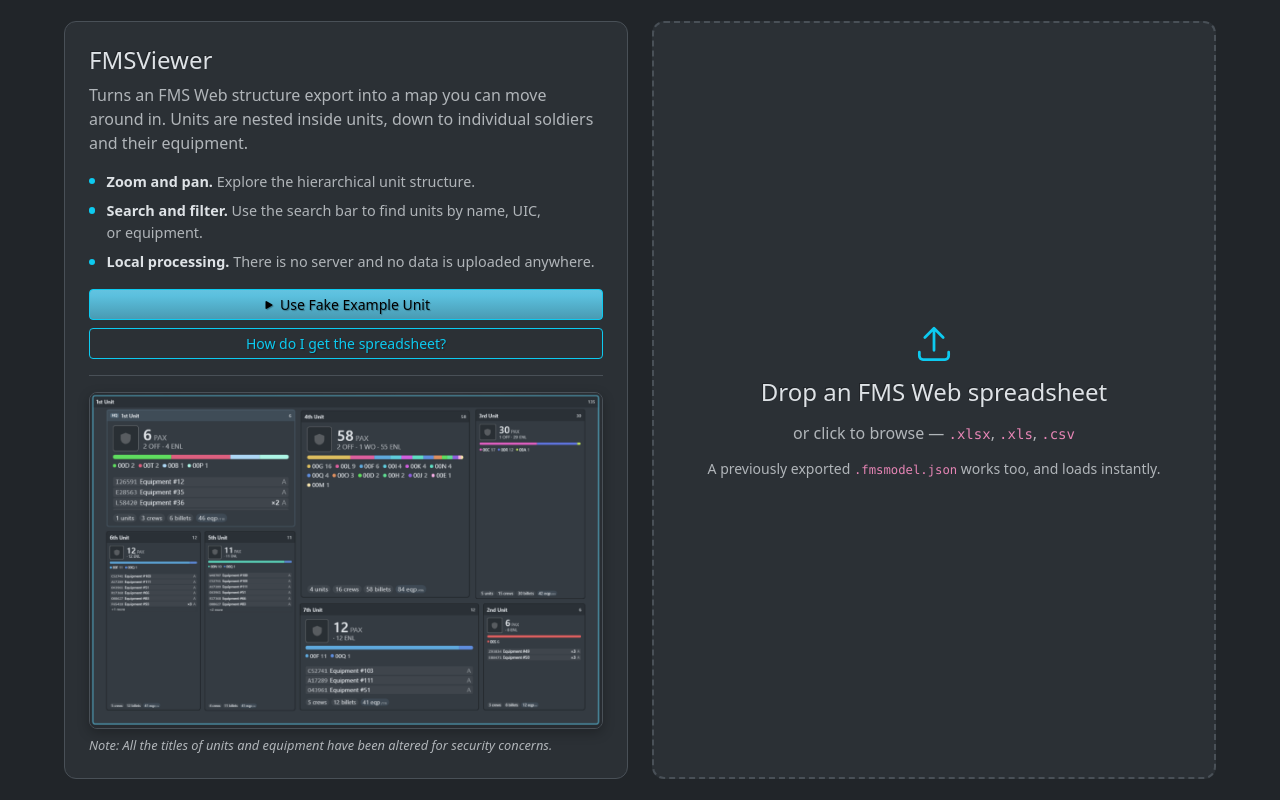
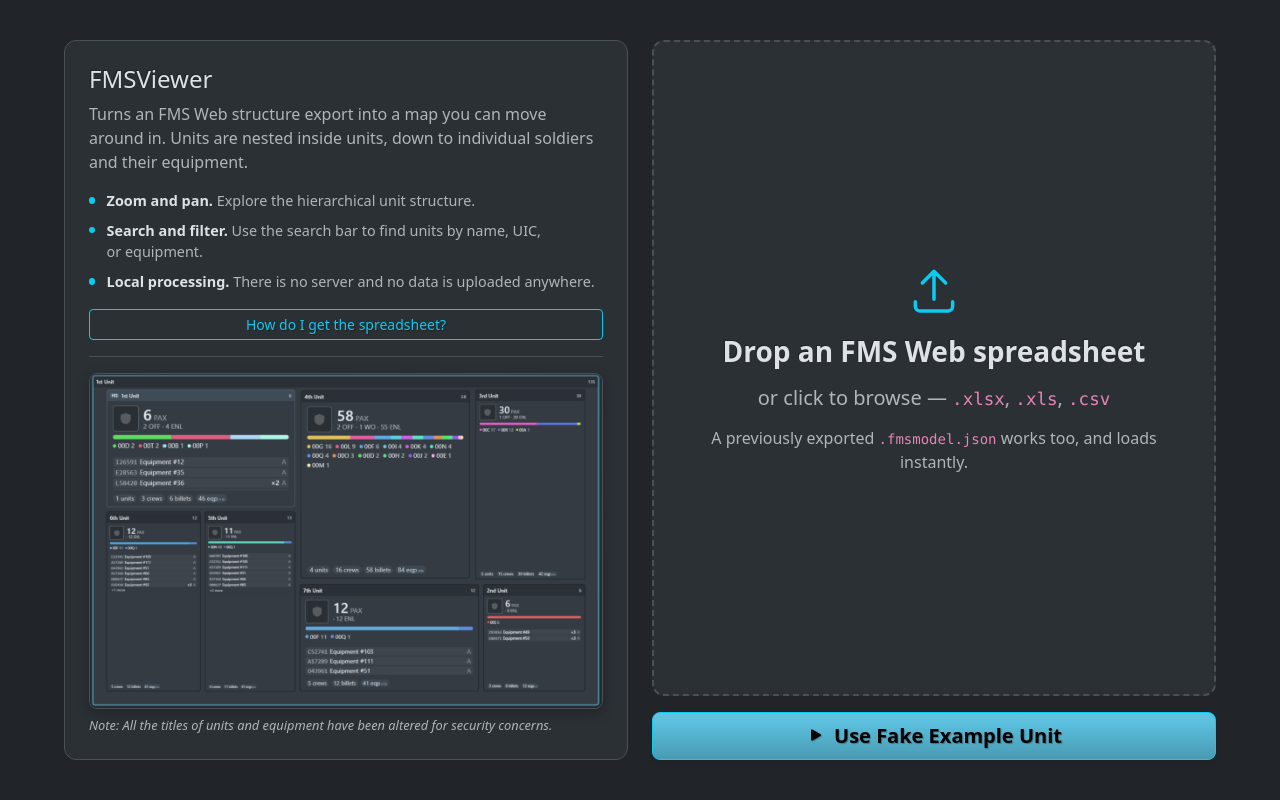
Before and after one commit to kdeary/FMSViewer, a React (Vite) app: page / in a window 1280 px wide. Built offline with nearby package versions, Linux system fonts and the light colour scheme.

Commit message:
refactor: relocate example unit button under upload dropzone and increase dropzone font size

```diff
--- a/src/styles/app.css
+++ b/src/styles/app.css
@@ -185,7 +185,7 @@ body { overflow: hidden; }
 }
 .drop-zone:hover, .drop-zone:focus-visible { border-color: var(--bs-info); background: var(--bs-secondary-bg); }
 .drop-zone.is-over { border-color: var(--bs-info); transform: scale(1.01); }
-.drop-icon { width: 2.75rem; height: 2.75rem; margin-bottom: 0.5rem; fill: none; stroke: var(--bs-info); stroke-width: 1.5; stroke-linecap: round; stroke-linejoin: round; }
+.drop-icon { width: 3.5rem; height: 3.5rem; margin-bottom: 0.75rem; fill: none; stroke: var(--bs-info); stroke-width: 1.5; stroke-linecap: round; stroke-linejoin: round; }
 .drop-note { display: flex; align-items: center; margin-top: 1rem; }
 
 .progress-card { width: 100%; }
--- a/src/ui/FileDrop.jsx
+++ b/src/ui/FileDrop.jsx
@@ -68,16 +68,7 @@ export default function FileDrop({ onSheet, onModel, error }) {
               </li>
             </ul>
 
-            <div className="d-grid gap-2 mb-3">
-              <button
-                type="button"
-                className="btn btn-info btn-sm w-100"
-                onClick={loadExampleUnit}
-                disabled={loadingExample}
-              >
-                <i className="bi bi-play-fill me-1" />
-                {loadingExample ? 'Loading example…' : 'Use Fake Example Unit'}
-              </button>
+            <div className="mb-3">
               <button
                 type="button"
                 className="btn btn-outline-info btn-sm w-100"
@@ -109,7 +100,7 @@ export default function FileDrop({ onSheet, onModel, error }) {
           </section>
         </div>
 
-        {/* Right Column: Dropzone ONLY */}
+        {/* Right Column: Dropzone & Fake Example Unit Button */}
         <div className="landing-right">
           <div
             className={`drop-zone${over ? ' is-over' : ''}`}
@@ -125,11 +116,11 @@ export default function FileDrop({ onSheet, onModel, error }) {
               <path d="M12 16V4m0 0L7 9m5-5l5 5" />
               <path d="M4 17v2a2 2 0 002 2h12a2 2 0 002-2v-2" />
             </svg>
-            <h2 className="h4 mb-2">Drop an FMS Web spreadsheet</h2>
-            <p className="text-body-secondary mb-2">
-              or click to browse — <code>.xlsx</code>, <code>.xls</code>, <code>.csv</code>
+            <h2 className="fs-3 fw-bold mb-2">Drop an FMS Web spreadsheet</h2>
+            <p className="fs-5 text-body-secondary mb-2">
+              or click to browse &mdash; <code>.xlsx</code>, <code>.xls</code>, <code>.csv</code>
             </p>
-            <p className="text-body-secondary small mb-0">
+            <p className="fs-6 text-body-secondary mb-0">
               A previously exported <code>.fmsmodel.json</code> works too, and loads instantly.
             </p>
             <input
@@ -139,6 +130,18 @@ export default function FileDrop({ onSheet, onModel, error }) {
               accept=".xlsx,.xlsm,.xlsb,.xls,.csv,.json"
               onChange={(e) => { handle(e.target.files[0]); e.target.value = ''; }}
             />
+          </div>
+
+          <div className="mt-3">
+            <button
+              type="button"
+              className="btn btn-info btn-lg w-100 py-2.5 shadow-sm fw-semibold d-flex align-items-center justify-content-center gap-2"
+              onClick={loadExampleUnit}
+              disabled={loadingExample}
+            >
+              <i className="bi bi-play-fill fs-5" />
+              {loadingExample ? 'Loading example…' : 'Use Fake Example Unit'}
+            </button>
           </div>
 
           {error && (
```
